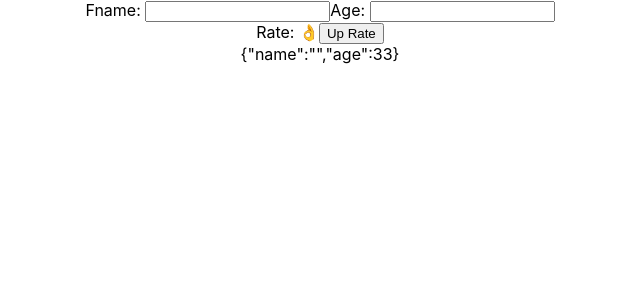
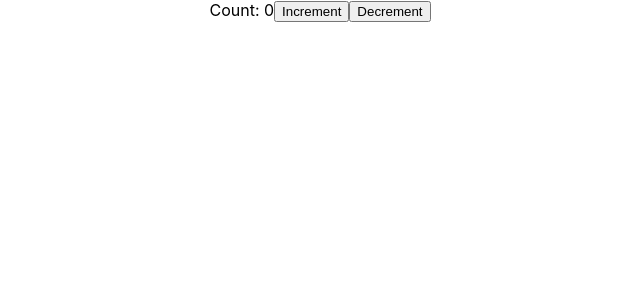
Before and after one commit to sanketjo96/react-training-challenges, a React (Create React App) app in the folder my-app/: page / in a window 1280 px wide. Shown: the top 300 px of the page, without its empty margins (320-960 px from the left). Built offline with nearby package versions, Linux system fonts and the light colour scheme.

Commit message:
init changes

```diff
--- a/my-app/src/App.js
+++ b/my-app/src/App.js
@@ -1,10 +1,10 @@
 import './App.css';
-import Hook from './Sample/Hook';
+import FunctionComponent from './Sample/FunctionComponent';
 
 function App() {
   return (
     <div className="App">
-        <Hook></Hook>
+        <FunctionComponent></FunctionComponent>
     </div>
   );
 }
--- /dev/null
+++ b/my-app/src/Sample/FunctionComponent.jsx
@@ -0,0 +1,32 @@
+import React, { useEffect, useState } from 'react'
+
+/**
+ *
+ * see how we can combine componentDidMount/componentDidUpdate
+ * with just a useeffect
+ *
+ */
+export default function FunctionComponent() {
+    const [state, setCount] = useState({ count: 0 })
+
+    useEffect(() => {
+        document.title = `${state.count}`
+    }, [state.count])
+
+    const handleIncrement = () => {
+        setCount({ count: state.count + 1 })
+    }
+
+    const handleDecrement = () => {
+        setCount({ count: state.count - 1 })
+    }
+
+    return (
+        <>
+            Count: {state.count}
+            <button onClick={handleIncrement}>Increment</button>
+            <button onClick={handleDecrement}>Decrement</button>
+        </>
+
+    )
+}
--- a/my-app/src/Sample/Hook.jsx
+++ /dev/null
@@ -1,44 +0,0 @@
-import React, { useState } from 'react'
-
-export default function Hook() {
-    const [person, setPerson] = useState({
-        name: '',
-        age: 33
-    })
-
-    const [rate, setRate] = useState(['👌'])
-
-    const onChangeName = (e) => {
-        setPerson((prevState) => ({
-            ...prevState,
-            name: e.target.value
-        }))
-    }
-
-    const onChangAge = (e) => {
-        setPerson((prevState) => ({
-            ...prevState,
-            age: e.target.value
-        }))
-    }
-
-    const setPersonRate = (e) => {
-        setRate((prevState) => [...prevState, '👌'])
-    }
-
-    return (
-        <div>
-            <div>
-                Fname: <input onChange={onChangeName}></input>
-                Age: <input type="number" onChange={onChangAge}></input>
-            </div>
-            <div>
-                Rate: {rate.map(item => item)}
-                <button onClick={setPersonRate}>Up Rate</button>
-            </div>
-            <div>
-                {JSON.stringify(person)}
-            </div>
-        </div>
-    )
-}
```
